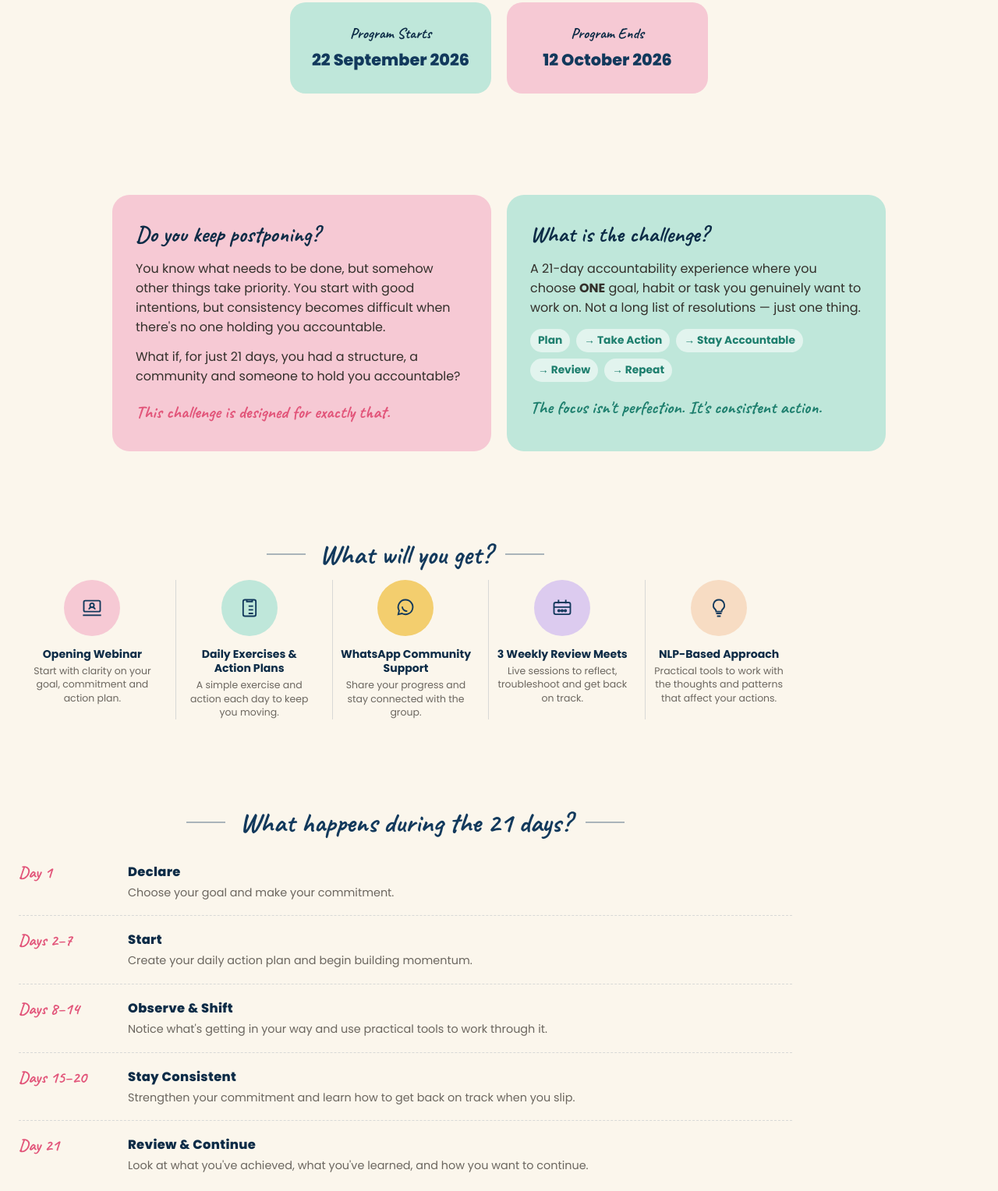
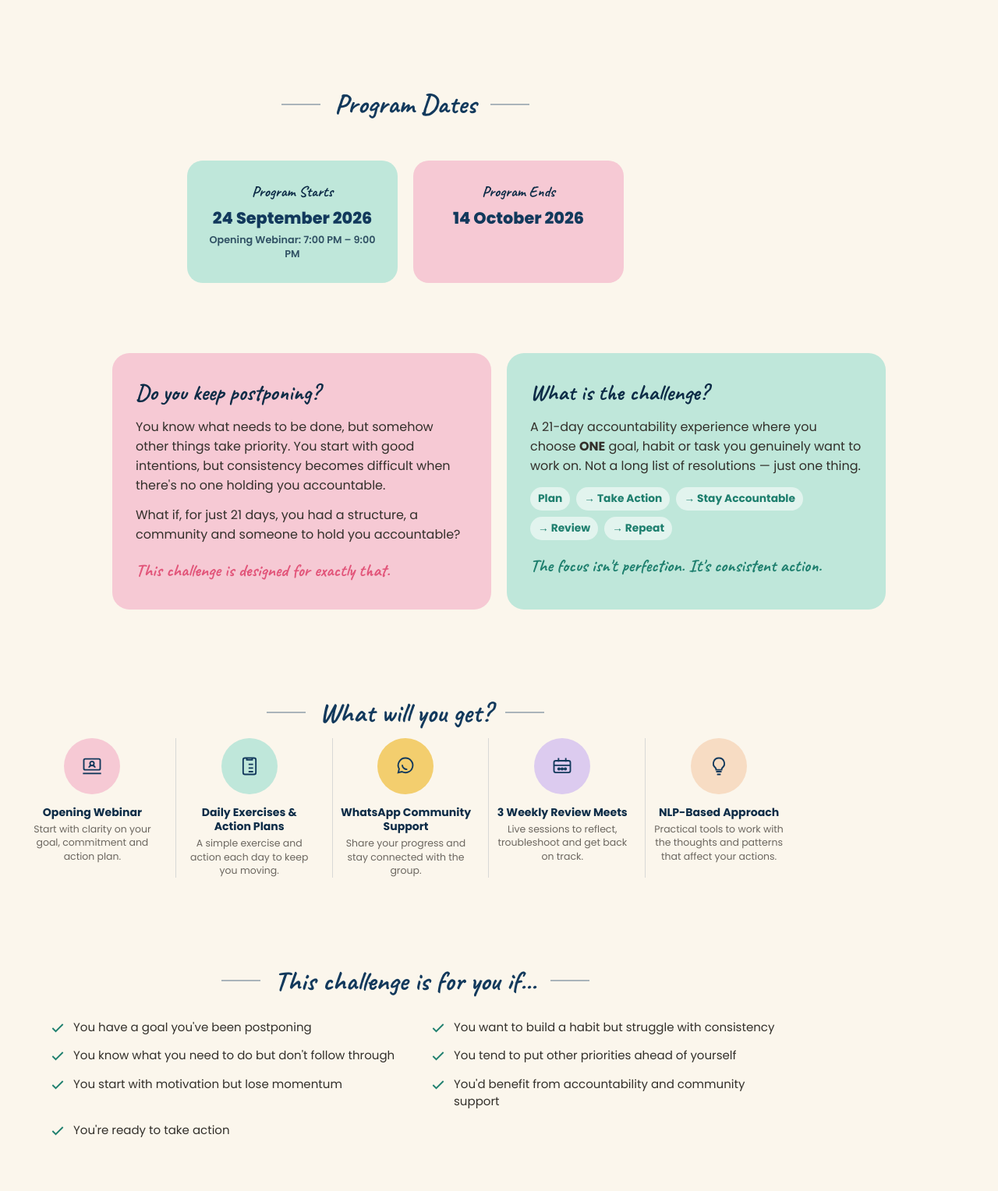
Before and after one commit to drniyogitha-cyber/21days, a plain HTML site: page index.html in a window 1280 px wide. Shown: the part 686-2214 px from the top of the page at 78% size. Drawn offline with Linux system fonts and the light colour scheme.

Commit message:
Update index.html

```diff
--- a/index.html
+++ b/index.html
@@ -134,6 +134,7 @@
   .date-card:nth-child(2){ background:var(--blush); }
   .date-label{ font-family:'Caveat',cursive; font-weight:700; font-size:1.2rem; color:var(--navy-ink); margin-bottom:6px; }
   .date-value{ font-size:clamp(1.05rem,3vw,1.3rem); font-weight:800; color:var(--navy); }
+  .date-sub{ font-size:0.8rem; font-weight:600; color:var(--navy-ink); opacity:.8; margin-top:4px; }
 
   /* ---------- What can you work on ---------- */
   .examples{
@@ -363,13 +364,20 @@
       <h1 class="headline">21 Days.<br>Consistent <span class="accent">Action</span> Challenge.</h1>
       <div class="subhead">One goal. 21 days. Consistent action.</div>
       <p class="lede">A guided 21-day accountability experience for the one goal, habit or task you keep meaning to start — with daily structure, NLP-based tools, and a community holding you accountable.</p>
-
+      <a class="btn-primary" href="#join">
+        Join the challenge — ₹500
+        <svg viewBox="0 0 24 24" fill="none" stroke="currentColor" stroke-width="2"><path d="M5 12h14M13 6l6 6-6 6"/></svg>
+      </a>
       <div class="hero-byline">
         <span class="photo-tag">Dr. Niyogitha Ujwal</span>
         <div class="photo-role">NLP Coach&nbsp;|&nbsp;Clarity &amp; Direction Coach</div>
       </div>
-	  <!-- PROGRAM DATES -->
-<div >
+    </div>
+  </div>
+</div>
+
+<!-- PROGRAM DATES -->
+<div class="wrap section-block">
   <div class="section-head">
     <div class="section-title"><span class="line"></span>Program Dates<span class="line"></span></div>
   </div>
@@ -377,6 +385,7 @@
     <div class="date-card">
       <div class="date-label">Program Starts</div>
       <div class="date-value" id="program-start-display"></div>
+      <div class="date-sub" id="program-start-webinar"></div>
     </div>
     <div class="date-card">
       <div class="date-label">Program Ends</div>
@@ -384,11 +393,6 @@
     </div>
   </div>
 </div>
-    </div>
-  </div>
-</div>
-
-
 
 <!-- HOOK + DEFINITION -->
 <div class="wrap">
@@ -452,35 +456,6 @@
   </div>
 </div>
 
-<!-- 21-DAY JOURNEY -->
-<div class="wrap section-block">
-  <div class="section-head">
-    <div class="section-title"><span class="line"></span>What happens during the 21 days?<span class="line"></span></div>
-  </div>
-  <div class="journey">
-    <div class="journey-stage">
-      <div class="journey-day">Day 1</div>
-      <div><h4>Declare</h4><p>Choose your goal and make your commitment.</p></div>
-    </div>
-    <div class="journey-stage">
-      <div class="journey-day">Days 2–7</div>
-      <div><h4>Start</h4><p>Create your daily action plan and begin building momentum.</p></div>
-    </div>
-    <div class="journey-stage">
-      <div class="journey-day">Days 8–14</div>
-      <div><h4>Observe &amp; Shift</h4><p>Notice what's getting in your way and use practical tools to work through it.</p></div>
-    </div>
-    <div class="journey-stage">
-      <div class="journey-day">Days 15–20</div>
-      <div><h4>Stay Consistent</h4><p>Strengthen your commitment and learn how to get back on track when you slip.</p></div>
-    </div>
-    <div class="journey-stage">
-      <div class="journey-day">Day 21</div>
-      <div><h4>Review &amp; Continue</h4><p>Look at what you've achieved, what you've learned, and how you want to continue.</p></div>
-    </div>
-  </div>
-</div>
-
 <!-- THIS CHALLENGE IS FOR YOU IF -->
 <div class="wrap section-block">
   <div class="section-head">
@@ -495,28 +470,6 @@
     <li><svg viewBox="0 0 24 24" fill="none" stroke="currentColor" stroke-width="2.2"><path d="M4 12l5 5L20 6"/></svg> You'd benefit from accountability and community support</li>
     <li><svg viewBox="0 0 24 24" fill="none" stroke="currentColor" stroke-width="2.2"><path d="M4 12l5 5L20 6"/></svg> You're ready to take action</li>
   </ul>
-</div>
-
-<!-- WHAT YOU COULD WALK AWAY WITH -->
-<div class="wrap section-block">
-  <div class="section-head">
-    <div class="section-title"><span class="line"></span>What you could walk away with<span class="line"></span></div>
-  </div>
-  <ul class="walkaway">
-    <li>One goal you've actively worked on</li>
-    <li>21 days of experience with accountability</li>
-    <li>A better understanding of your own action patterns</li>
-    <li>Practical tools to handle obstacles</li>
-    <li>A clearer idea of what helps you stay consistent</li>
-  </ul>
-  <p class="walkaway-punch">And most importantly — evidence that you can take action when you commit to it.</p>
-</div>
-
-<!-- REASSURANCE -->
-<div class="wrap reassure">
-  <div class="side left">You don't need to<br><u>change everything.</u><br>Just start with ONE thing. 🩷</div>
-  <div style="width:1px; height:60px; background:rgba(18,57,92,0.15); justify-self:center;"></div>
-  <div class="side right">A clearer you.<br>A calmer you.<br>A happier you. 🩷</div>
 </div>
 
 <!-- NOTE FROM COACH -->
@@ -844,25 +797,34 @@
   // Single source of truth for the program's start date — everything else
   // (the dates section, the offer card's "Start Date" line) is derived from
   // this one variable, so it only ever needs updating in one place.
-  var PROGRAM_START = new Date("2026-09-22T00:00:00+05:30");
+  var PROGRAM_START = new Date("2026-09-24T00:00:00+05:30");
   // The 21-day challenge runs Day 1 through Day 21, so the end date is 20 days later.
   var PROGRAM_END = new Date(PROGRAM_START.getTime() + 20 * 24 * 60 * 60 * 1000);
 
-  var OPENING_WEBINAR_DATE = "To be announced"; // e.g. "31 January 2026, 7:00 PM" — kept separate since the webinar's exact time may differ from Day 1's date
+  // Opening Webinar is assumed to be on the same day as PROGRAM_START — only
+  // the time needs setting here. If it's ever on a different day, replace
+  // OPENING_WEBINAR_DAY with its own new Date(...) instead of reusing PROGRAM_START.
+  var OPENING_WEBINAR_DAY = PROGRAM_START;
+  var OPENING_WEBINAR_TIME = "7:00 PM – 9:00 PM";
   // -------------------------------------------------------------
 
-  function formatProgramDate(d) {
+  function formatProgramDate(d, withWeekday) {
     // Explicit timeZone so the date shown is always in IST, regardless of
     // the visitor's own device timezone (otherwise it can roll back a day
     // for anyone browsing from west of India).
-    return d.toLocaleDateString('en-IN', { day: 'numeric', month: 'long', year: 'numeric', timeZone: 'Asia/Kolkata' });
+    var opts = { day: 'numeric', month: 'long', year: 'numeric', timeZone: 'Asia/Kolkata' };
+    if (withWeekday) opts.weekday = 'long';
+    return d.toLocaleDateString('en-IN', opts);
   }
+
+  var OPENING_WEBINAR_DATE = formatProgramDate(OPENING_WEBINAR_DAY, true) + ', ' + OPENING_WEBINAR_TIME;
 
   document.getElementById('upi-id-display').textContent = UPI_ID;
   document.getElementById('start-date-display').textContent = formatProgramDate(PROGRAM_START);
   document.getElementById('webinar-date-display').textContent = OPENING_WEBINAR_DATE;
   document.getElementById('program-start-display').textContent = formatProgramDate(PROGRAM_START);
   document.getElementById('program-end-display').textContent = formatProgramDate(PROGRAM_END);
+  document.getElementById('program-start-webinar').textContent = 'Opening Webinar: ' + OPENING_WEBINAR_TIME;
 
   var form = document.getElementById('reg-form');
 
```
